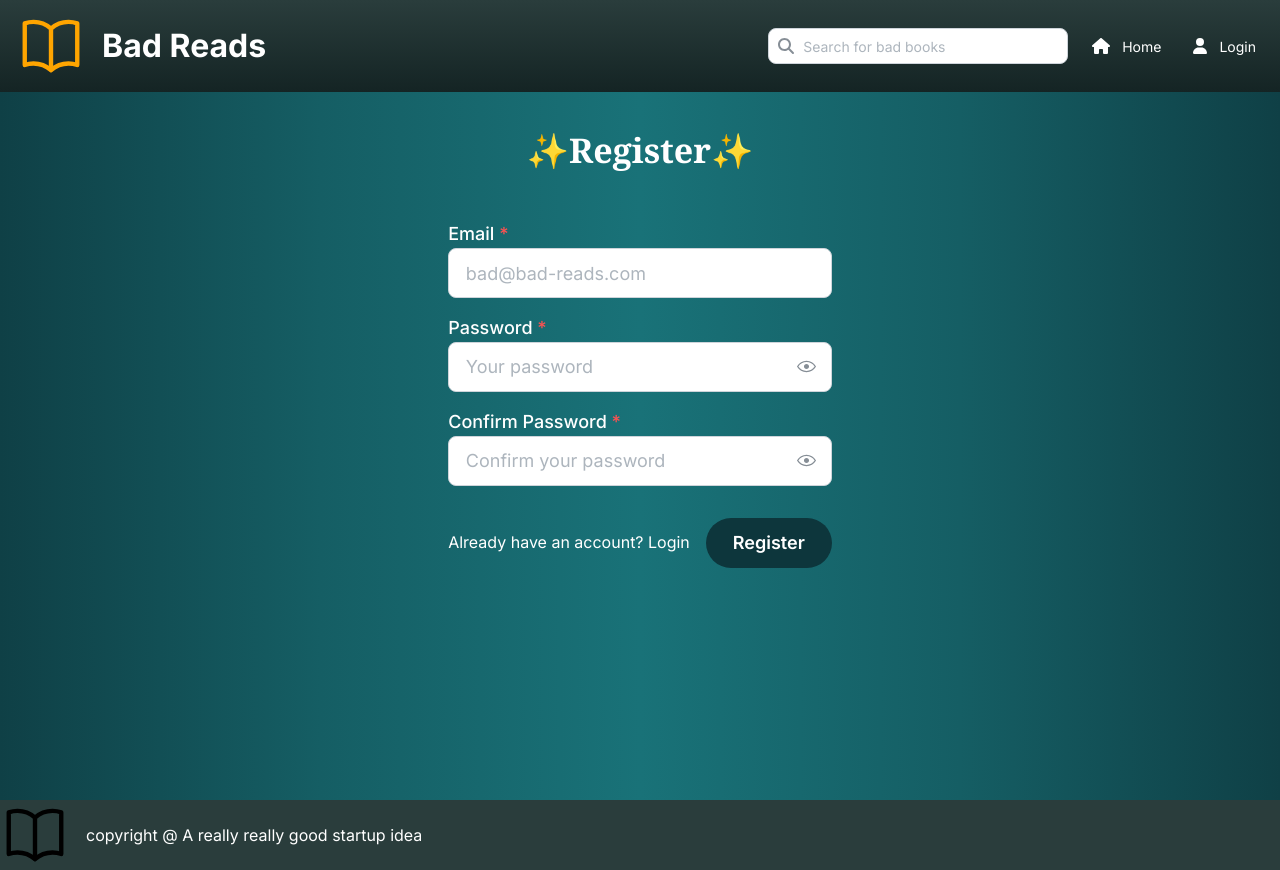
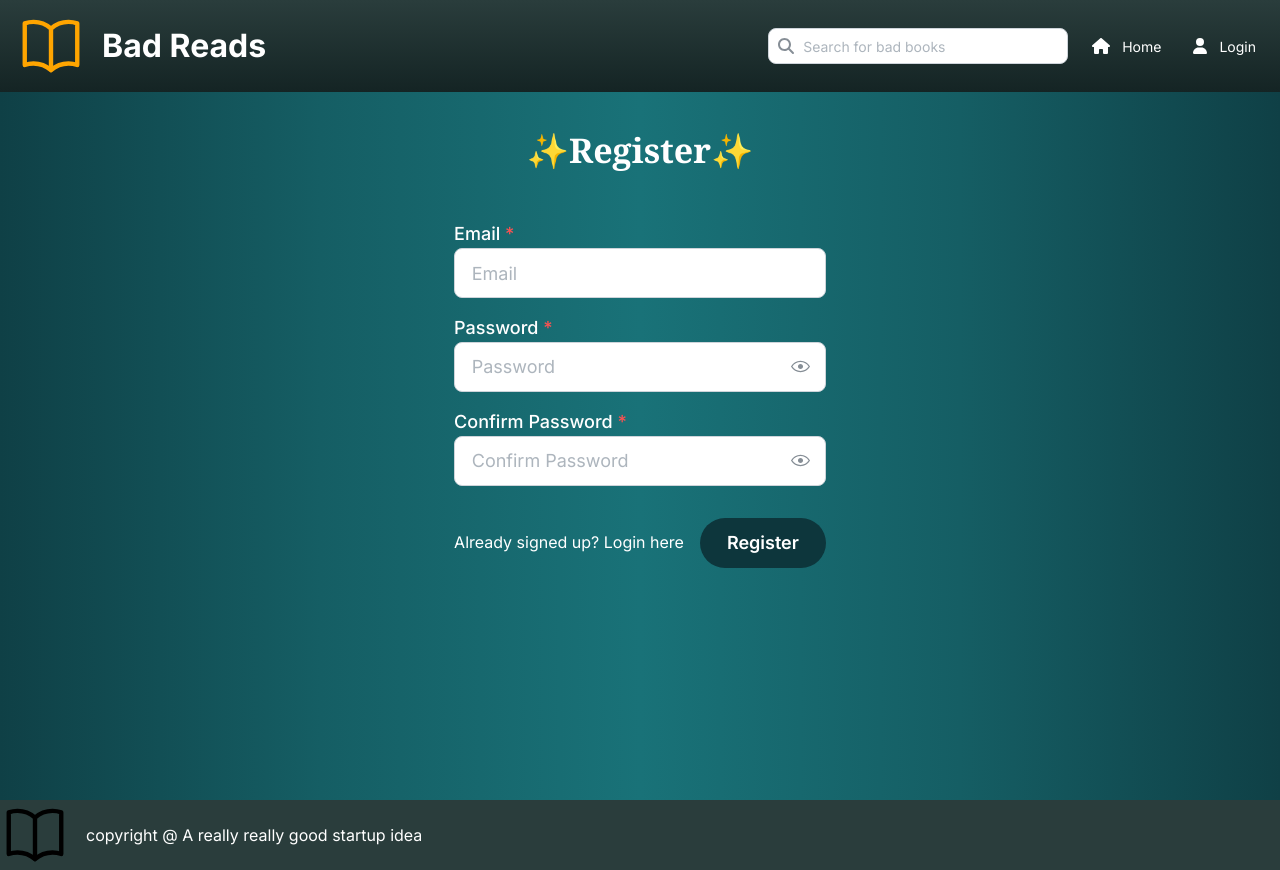
Before and after one commit to DTomusk/bad-reads, a React (Vite) app in the folder ui/: page /register in a window 1280 px wide. Built offline with nearby package versions, Linux system fonts and the light colour scheme; no server answers.

Commit message:
Get rid of base auth form and add new registration form

```diff
--- a/ui/src/pages/AuthForm.tsx
+++ /dev/null
@@ -1,105 +0,0 @@
-import {
-  Stack,
-  TextInput,
-  PasswordInput,
-  Button,
-  Group,
-  Anchor,
-  Title,
-} from "@mantine/core";
-import { useForm } from "@mantine/form";
-import { useNavigate } from "react-router-dom";
-
-interface FormField {
-  name: string;
-  label: string;
-  placeholder: string;
-  type: "text" | "password";
-  validation?: (value: string, values?: Record<string, string>) => string | null;
-}
-
-interface AuthFormProps {
-  title: string;
-  fields: FormField[];
-  submitLabel: string;
-  alternateLabel: string;
-  alternatePath: string;
-  onSubmit: (values: Record<string, string>) => void;
-  isPending: boolean;
-}
-
-export default function AuthForm({
-  title,
-  fields,
-  submitLabel,
-  alternateLabel,
-  alternatePath,
-  onSubmit,
-  isPending,
-}: AuthFormProps) {
-  const navigate = useNavigate();
-
-  const form = useForm({
-    initialValues: fields.reduce((acc, field) => ({ ...acc, [field.name]: "" }), {} as Record<string, string>),
-    validate: fields.reduce(
-      (acc, field) => ({
-        ...acc,
-        [field.name]: field.validation || (() => null),
-      }),
-      {} as Record<string, (value: string, values?: Record<string, string>) => string | null>
-    ),
-  });
-
-  const handleSubmit = (values: Record<string, string>) => {
-    onSubmit(values);
-  };
-
-  return (
-    <form onSubmit={form.onSubmit(handleSubmit)}>
-      <Stack>
-        <Group justify="center">
-          <Title order={1} mb="xl" mt="xl">
-            {title}
-          </Title>
-        </Group>
-        {fields.map((field) => {
-          const InputComponent = field.type === "password" ? PasswordInput : TextInput;
-          return (
-            <InputComponent
-              key={field.name}
-              required
-              label={field.label}
-              placeholder={field.placeholder}
-              value={form.values[field.name]}
-              onChange={(event) =>
-                form.setFieldValue(field.name, event.currentTarget.value)
-              }
-              error={form.errors[field.name]}
-              radius="md"
-              size="lg"
-            />
-          );
-        })}
-      </Stack>
-
-      <Group justify="space-between" mt="xl">
-        <Anchor
-          component="button"
-          type="button"
-          onClick={() => navigate(alternatePath)}
-          size="md"
-        >
-          {alternateLabel}
-        </Anchor>
-        <Button
-          type="submit"
-          radius="xl"
-          size="lg"
-          loading={isPending}
-        >
-          {submitLabel}
-        </Button>
-      </Group>
-    </form>
-  );
-}
--- a/ui/src/pages/Register.tsx
+++ b/ui/src/pages/Register.tsx
@@ -1,81 +1,112 @@
-import { Center } from "@mantine/core";
+import { useForm } from "@mantine/form";
+import { useEffect, useState } from "react";
+import { useLocation, useNavigate } from "react-router-dom";
+import { useAuth } from "../auth/AuthProvider";
+import { Anchor, Button, Center, Group, PasswordInput, Stack, TextInput, Title } from "@mantine/core";
+import AlertBanner from "../components/Shared/AlertBanner";
 import { useRegister } from "../hooks/useRegister";
-import { useNavigate } from "react-router-dom";
-import AuthForm from "./AuthForm";
-import { useAuth } from "../auth/AuthProvider";
-import { useEffect } from "react";
 
 export default function Register() {
+    const location = useLocation();
     const navigate = useNavigate();
+    const from = location.state?.from || "/";
+
     const { mutate: register, isPending } = useRegister();
     const { isAuthenticated } = useAuth();
+    const [showSuccessAlert, setShowSuccessAlert] = useState(false);
+    const [showErrorAlert, setShowErrorAlert] = useState(false);
+
+
+    const form = useForm({
+        initialValues: {
+            email: "",
+            password: "",
+            confirm_password: ""
+        },
+
+        validate: {
+            email: (value) => /^\S+@\S+$/.test(value) ? null : "Invalid email",
+            password: (value) => value.length <= 6 ? "Password should include at least 6 characters" : null,
+            // confirmPassword: (value) =>
+        },
+    });
 
     useEffect(() => {
         if (isAuthenticated) {
-      navigate("/");
+            navigate(from, { replace: true });
         }
-  }, [isAuthenticated, navigate]);
+    }, [isAuthenticated, navigate, from]);
 
-  const fields = [
-    {
-      name: "email",
-      label: "Email",
-      placeholder: "bad@bad-reads.com",
-      type: "text" as const,
-      validation: (val: string) => (/^\S+@\S+$/.test(val) ? null : "Invalid email"),
+    const handleSubmit = (values: typeof form.values) => {
+        register({
+            email: values.email,
+            password: values.password,
+            confirm_password: values.confirm_password
         },
         {
-      name: "password",
-      label: "Password",
-      placeholder: "Your password",
-      type: "password" as const,
-      validation: (val: string) =>
-        val.length <= 6
-          ? "Password should include at least 6 characters"
-          : null,
+            onSuccess: () => {
+                setShowSuccessAlert(true);
             },
-    {
-      name: "confirm_password",
-      label: "Confirm Password",
-      placeholder: "Confirm your password",
-      type: "password" as const,
-      validation: (val: string, values?: Record<string, string>) =>
-        val !== values?.password ? "Passwords did not match" : null,
-    },
-  ];
-
-  const handleSubmit = (values: Record<string, string>) => {
-    register(
-      {
-        email: values.email,
-        password: values.password,
-        confirm_password: values.confirm_password,
-      },
-      {
-        onSuccess: (data) => {
-          // TODO: Show success message to user, maybe a banner
-          console.log("Registration successful:", data);
-          navigate("/login");
-        },
-        onError: (error) => {
-          // TODO: Show error message to user
-          console.error("Registration failed:", error);
-        },
+            onError: () => {
+                setShowErrorAlert(true);
             }
-    );
-  };
+        })
+    }
 
     return (
         <Center>
-      <AuthForm
-        title="✨Register✨"
-        fields={fields}
-        submitLabel="Register"
-        alternateLabel="Already have an account? Login"
-        alternatePath="/login"
-        onSubmit={handleSubmit}
-        isPending={isPending}
+            <form onSubmit={form.onSubmit(handleSubmit)}>
+                <Stack>
+                    <Title ta="center" order={1} mb="xl" mt="xl">✨Register✨</Title>
+                    {showSuccessAlert && <AlertBanner title="Registered successfully" type="success" message="Welcome to the coolest club in town"></AlertBanner>}
+                    {showErrorAlert && <AlertBanner title="Registration failed" message="Something went wrong signing you up" type="error" />}
+                    <TextInput
+                        required
+                        label="Email"
+                        placeholder="Email"
+                        {...form.getInputProps('email')}
+                        radius="md"
+                        size="lg"
+                        onFocus={() => setShowErrorAlert(false)}
                     />
+                    <PasswordInput
+                        required
+                        label="Password"
+                        placeholder="Password"
+                        {...form.getInputProps('password')}
+                        radius="md"
+                        size="lg"
+                        onFocus={() => setShowErrorAlert(false)}
+                    />
+                    <PasswordInput
+                        required
+                        label="Confirm Password"
+                        placeholder="Confirm Password"
+                        {...form.getInputProps('confirm_password')}
+                        radius="md"
+                        size="lg"
+                        onFocus={() => setShowErrorAlert(false)}
+                    />
+                </Stack>
+                <Group justify="space-between" mt="xl">
+                    <Anchor
+                        component="button"
+                        type="button"
+                        onClick={() => navigate("/login")}
+                        size="md"
+                    >
+                    Already signed up? Login here
+                    </Anchor>
+                    <Button
+                        type="submit"
+                        radius="xl"
+                        size="lg"
+                        loading={isPending}
+                    >
+                    Register
+                    </Button>
+                </Group>
+            </form>
         </Center>
-  );
+    )
 }
```
Lines whose indentation alone changed are shown as unchanged.
